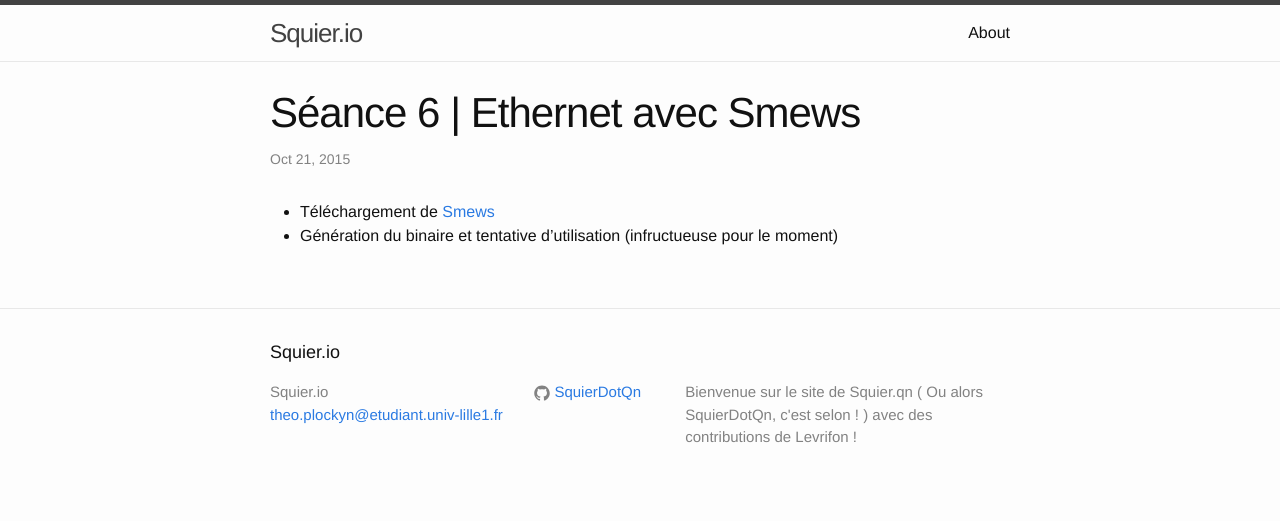
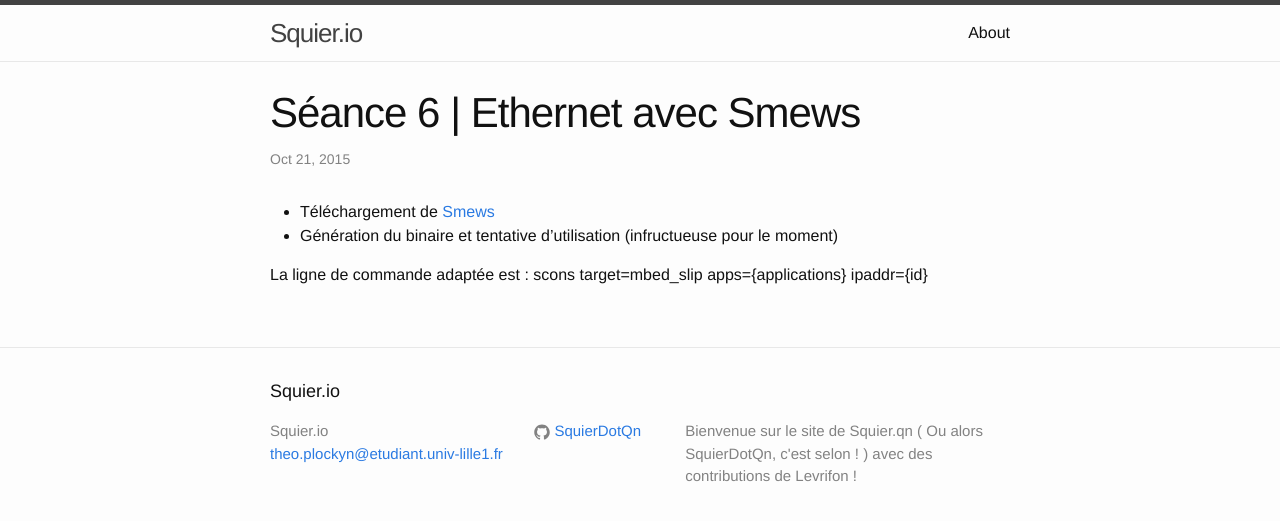
Before and after one commit to SquierDotQn/SquierDotQn.github.io, a Jekyll site: the page built from _posts/2015-10-21-seance-6.markdown, in a window 1280 px wide. Shown: the top 521 px of the page. Built offline with Jekyll 4.4.1, drawn with Linux system fonts in a browser that asks for light colours.

Commit message:
saucisse

```diff
--- a/_posts/2015-10-21-seance-6.markdown
+++ b/_posts/2015-10-21-seance-6.markdown
@@ -7,4 +7,6 @@ categories: pje seance
 * Téléchargement de [Smews][smews-gh]
 * Génération du binaire et tentative d'utilisation (infructueuse pour le moment)
 
+La ligne de commande adaptée est : scons target=mbed_slip apps={applications} ipaddr={id}
+
 [smews-gh]: 	https://github.com/2xs/smews
```
